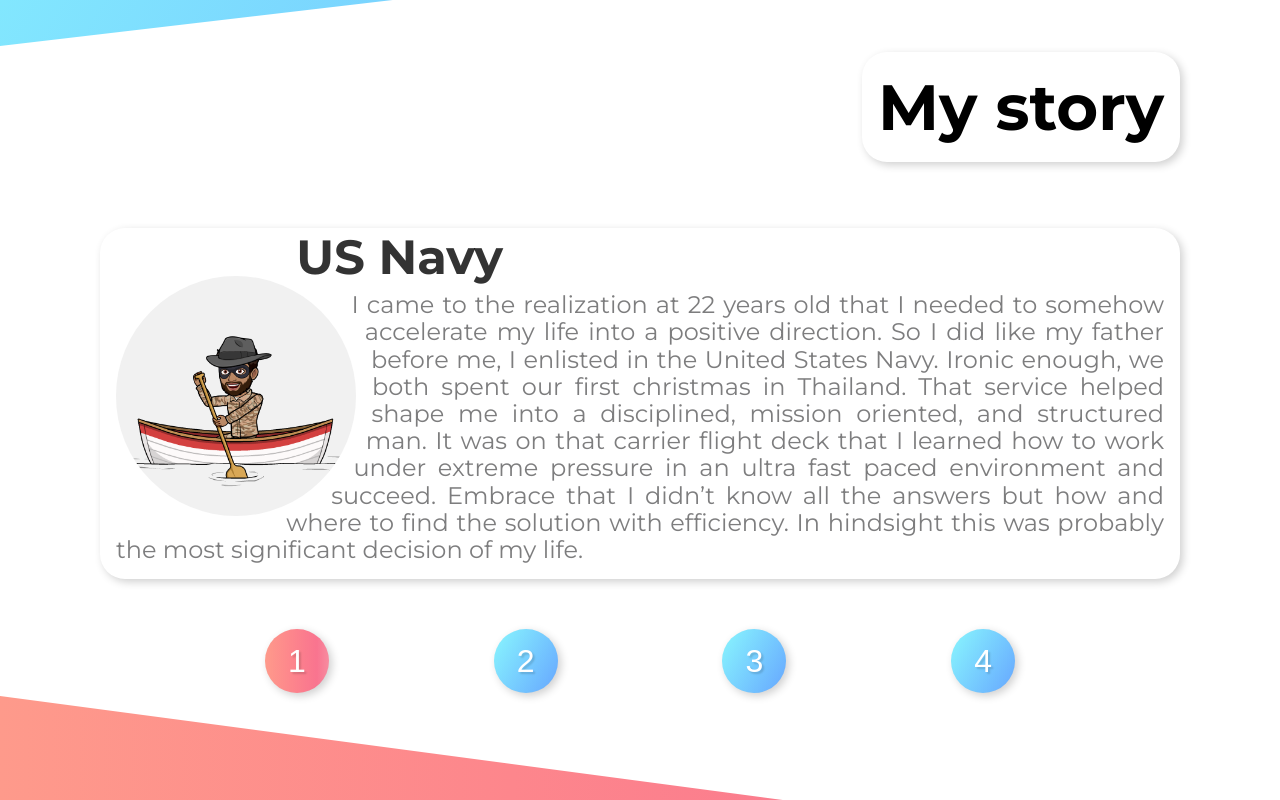
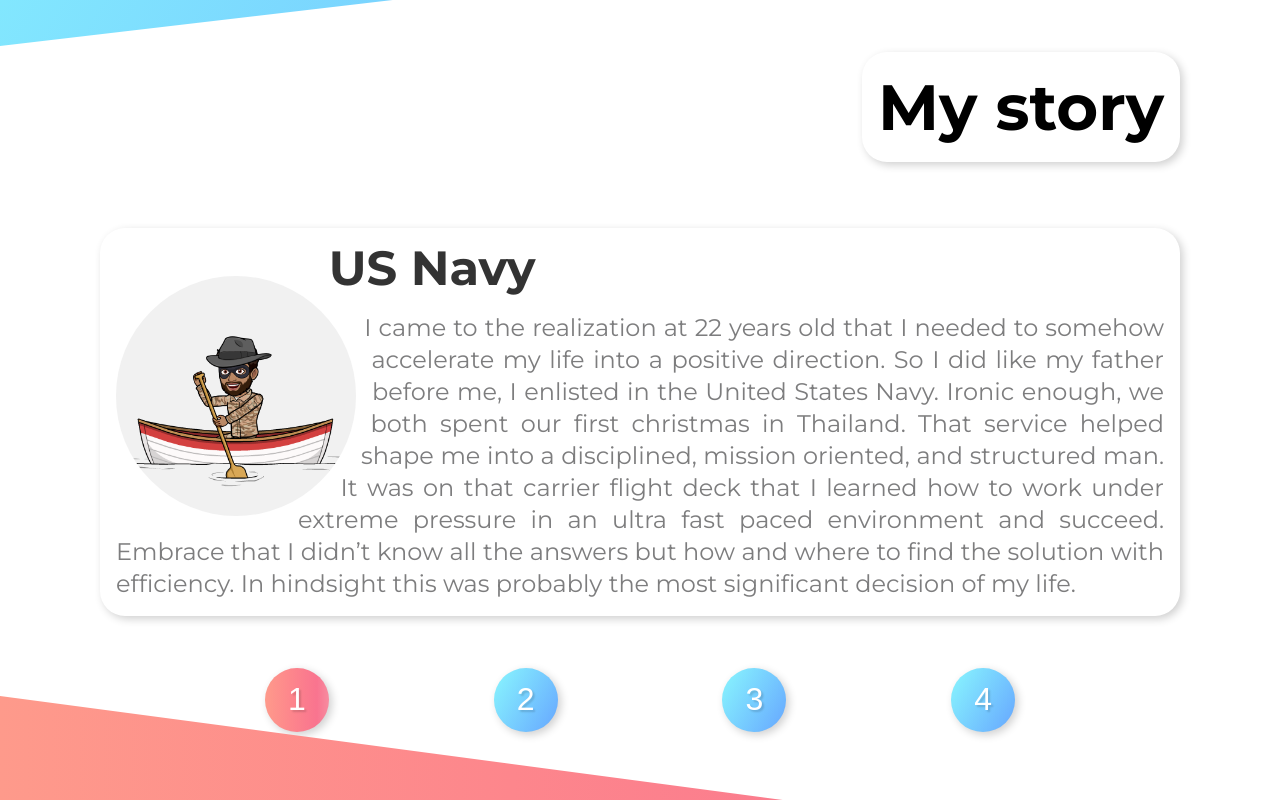
Before and after one commit to jmart790/portfolio-site, a React (Create React App) app: page / in a window 1280 px wide. Shown: the part 554-1354 px from the top of the page. Built offline with nearby package versions, Linux system fonts and the light colour scheme.

Commit message:
fixed story title display and added more line spacing

```diff
--- a/src/components/myStory/my-story.css
+++ b/src/components/myStory/my-story.css
@@ -1,7 +1,7 @@
 .my-story-container {
   transform: translateY(-60px);
   display: grid;
-  grid-template-rows: 12rem 70% 10rem;
+  grid-template-rows: 12rem 77% 10rem;
 }
 .my-story-label {
   padding: 1rem 0;
@@ -22,16 +22,17 @@
   height: fit-content;
 }
 .story-txt {
-  text-align: justify;
-  line-height: 1.7rem;
   font-size: 1.5rem;
 }
 .story-txt h1 {
   margin: 0 0 20px;
   color: rgba(0, 0, 0, 0.801);
+  line-height: 3rem;
 }
 .story-txt p {
   color: #7d7d7e;
+  text-align: justify;
+  line-height: 2rem;
 }
 .my-story-label,
 .story-two h1,
```
